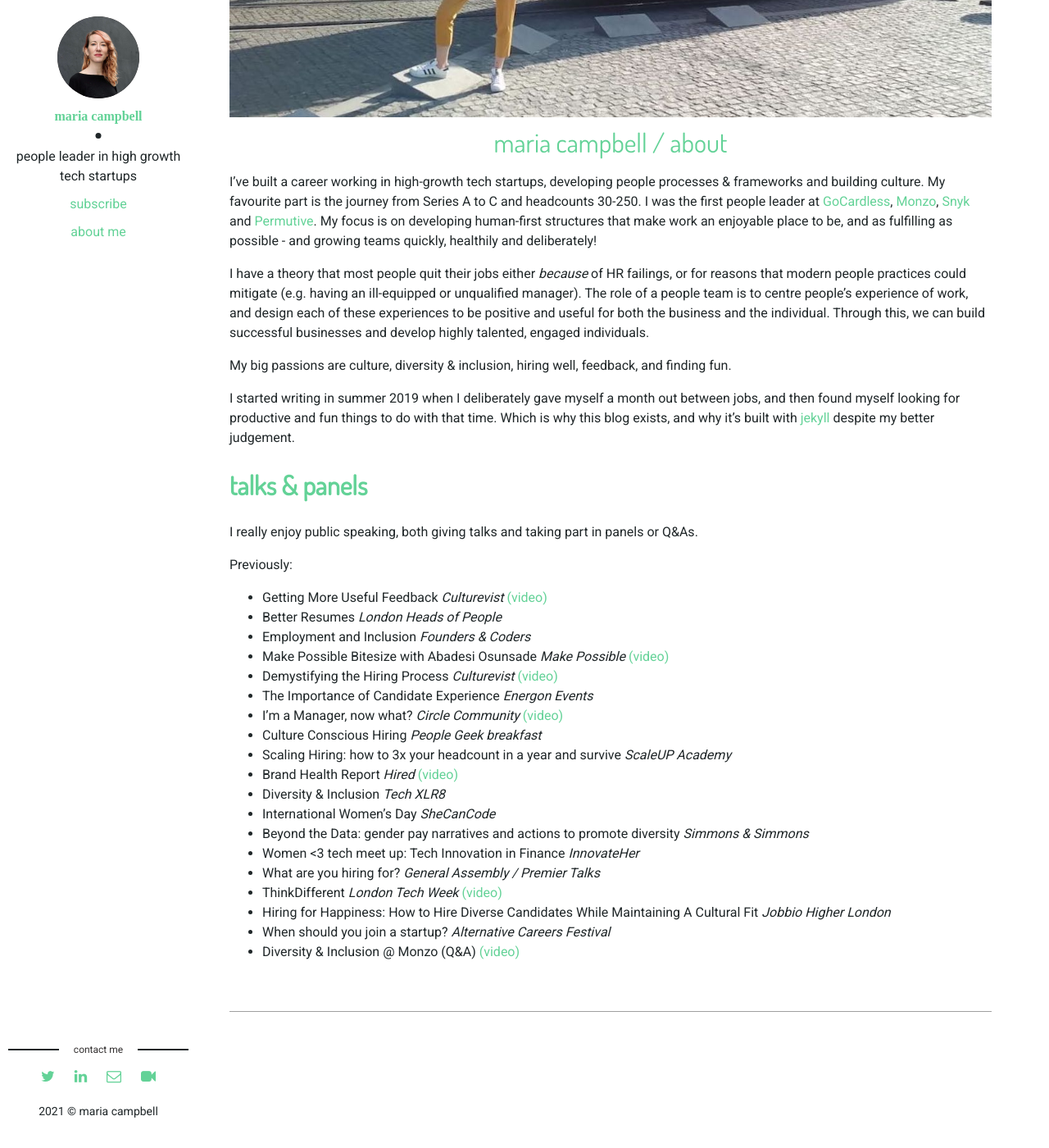
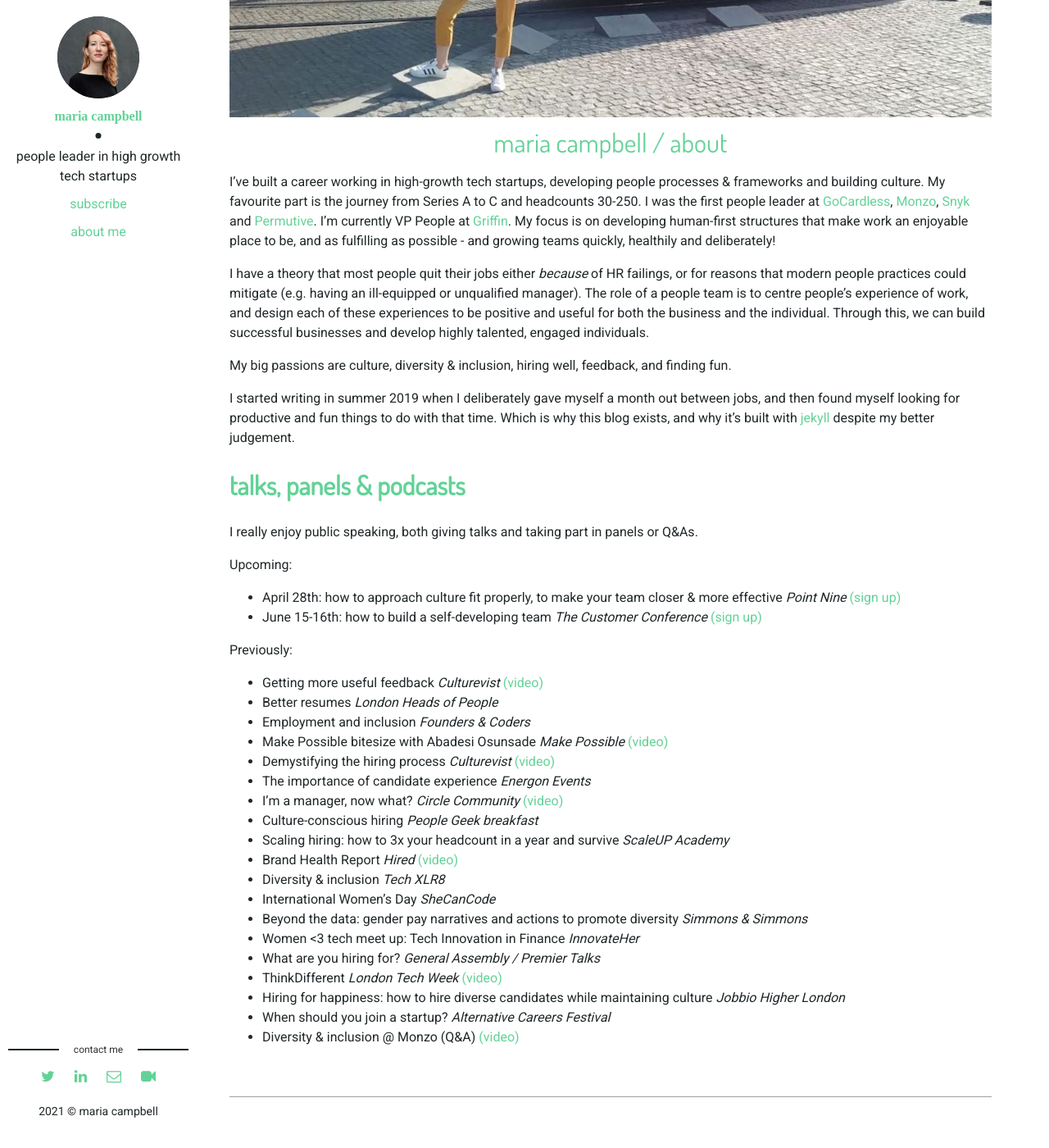
Before and after one commit to moyni/moyni.github.io, a Jekyll site: the page built from about.markdown, in a window 1280 px wide and 1400 px high, scrolled down 375 px. Shown: the whole window at 82% size. Built offline with Jekyll 4.4.1, drawn with Linux system fonts in a browser that asks for light colours.

Commit message:
updating my bio and adding two upcoming talks

```diff
--- a/about.markdown
+++ b/about.markdown
@@ -7,7 +7,7 @@ description: some info about maria, who writes this blog
 
 ---
 
-I've built a career working in high-growth tech startups, developing people processes & frameworks and building culture. My favourite part is the journey from Series A to C and headcounts 30-250. I was the first people leader at [GoCardless](https://www.codefirstgirls.org.uk/blog/the-long-awaited-hyc-gocardless-blogpost), [Monzo](https://monzo.com/blog/2017/03/09/diversity-and-inclusion), [Snyk](https://snyk.io/blog/my-first-week-at-snyk-was-at-our-all-hands-conference/) and [Permutive](https://permutive.com/careers/). My focus is on developing human-first structures that make work an enjoyable place to be, and as fulfilling as possible - and growing teams quickly, healthily and deliberately!
+I've built a career working in high-growth tech startups, developing people processes & frameworks and building culture. My favourite part is the journey from Series A to C and headcounts 30-250. I was the first people leader at [GoCardless](https://www.codefirstgirls.org.uk/blog/the-long-awaited-hyc-gocardless-blogpost), [Monzo](https://monzo.com/blog/2017/03/09/diversity-and-inclusion), [Snyk](https://snyk.io/blog/my-first-week-at-snyk-was-at-our-all-hands-conference/) and [Permutive](https://permutive.com/careers/). I'm currently VP People at [Griffin](http://griffin.sh). My focus is on developing human-first structures that make work an enjoyable place to be, and as fulfilling as possible - and growing teams quickly, healthily and deliberately!
 
 I have a theory that most people quit their jobs either _because_ of HR failings, or for reasons that modern people practices could mitigate (e.g. having an ill-equipped or unqualified manager). The role of a people team is to centre people's experience of work, and design each of these experiences to be positive and useful for both the business and the individual. Through this, we can build successful businesses and develop highly talented, engaged individuals.
 
@@ -16,31 +16,31 @@ My big passions are culture, diversity & inclusion, hiring well, feedback, and f
 I started writing in summer 2019 when I deliberately gave myself a month out between jobs, and then found myself looking for productive and fun things to do with that time. Which is why this blog exists, and why it's built with [jekyll](https://jekyllrb.com/) despite my better judgement.
 
 
-# talks & panels
+# talks, panels & podcasts
 
 I really enjoy public speaking, both giving talks and taking part in panels or Q&As.
 
+Upcoming:
+* April 28th: how to approach culture fit properly, to make your team closer & more effective *Point Nine* [(sign up)](https://pointninecap.typeform.com/to/lkQbmwU7)
+* June 15-16th: how to build a self-developing team *The Customer Conference* [(sign up)](https://www.thecustomerconference.co)
+
 Previously:
-* Getting More Useful Feedback *Culturevist* [(video)](https://community.culturevist.com/c/member-event-videos/getting-more-useful-feedback-maria-campbell)
-* Better Resumes *London Heads of People*
-* Employment and Inclusion *Founders & Coders*
-* Make Possible Bitesize with Abadesi Osunsade *Make Possible* [(video)](https://www.youtube.com/watch?v=4UzE84CBlGc)
-* Demystifying the Hiring Process *Culturevist* [(video)](https://youtu.be/USmr6KA4XwU)
-* The Importance of Candidate Experience *Energon Events*
-* I'm a Manager, now what? *Circle Community*
-[(video)](https://www.circlecommunity.co/post/im-a-manager-now-what)
-* Culture Conscious Hiring *People Geek breakfast*
-* Scaling Hiring: how to 3x your headcount in a year and survive *ScaleUP Academy*
-* Brand Health Report *Hired*
-[(video)](https://www.youtube.com/watch?v=qJW9eS7NvHw)
-* Diversity & Inclusion *Tech XLR8*
+* Getting more useful feedback *Culturevist* [(video)](https://community.culturevist.com/c/member-event-videos/getting-more-useful-feedback-maria-campbell)
+* Better resumes *London Heads of People*
+* Employment and inclusion *Founders & Coders*
+* Make Possible bitesize with Abadesi Osunsade *Make Possible* [(video)](https://www.youtube.com/watch?v=4UzE84CBlGc)
+* Demystifying the hiring process *Culturevist* [(video)](https://youtu.be/USmr6KA4XwU)
+* The importance of candidate experience *Energon Events*
+* I'm a manager, now what? *Circle Community*  [(video)](https://www.circlecommunity.co/post/im-a-manager-now-what)
+* Culture-conscious hiring *People Geek breakfast*
+* Scaling hiring: how to 3x your headcount in a year and survive *ScaleUP Academy*
+* Brand Health Report *Hired* [(video)](https://www.youtube.com/watch?v=qJW9eS7NvHw)
+* Diversity & inclusion *Tech XLR8*
 * International Women's Day *SheCanCode*
-* Beyond the Data: gender pay narratives and actions to promote diversity *Simmons & Simmons*
+* Beyond the data: gender pay narratives and actions to promote diversity *Simmons & Simmons*
 * Women <3 tech meet up: Tech Innovation in Finance *InnovateHer*
 * What are you hiring for? *General Assembly / Premier Talks*
-* ThinkDifferent *London Tech Week*
-[(video)](https://www.youtube.com/watch?v=LOzuD90aQJo)
-* Hiring for Happiness: How to Hire Diverse Candidates While Maintaining A Cultural Fit *Jobbio Higher London*
+* ThinkDifferent *London Tech Week* [(video)](https://www.youtube.com/watch?v=LOzuD90aQJo)
+* Hiring for happiness: how to hire diverse candidates while maintaining culture *Jobbio Higher London*
 * When should you join a startup? *Alternative Careers Festival*
-* Diversity & Inclusion @ Monzo (Q&A)
-[(video)](https://www.periscope.tv/w/1kvJpndvegdKE)
+* Diversity & inclusion @ Monzo (Q&A) [(video)](https://www.periscope.tv/w/1kvJpndvegdKE)
```
